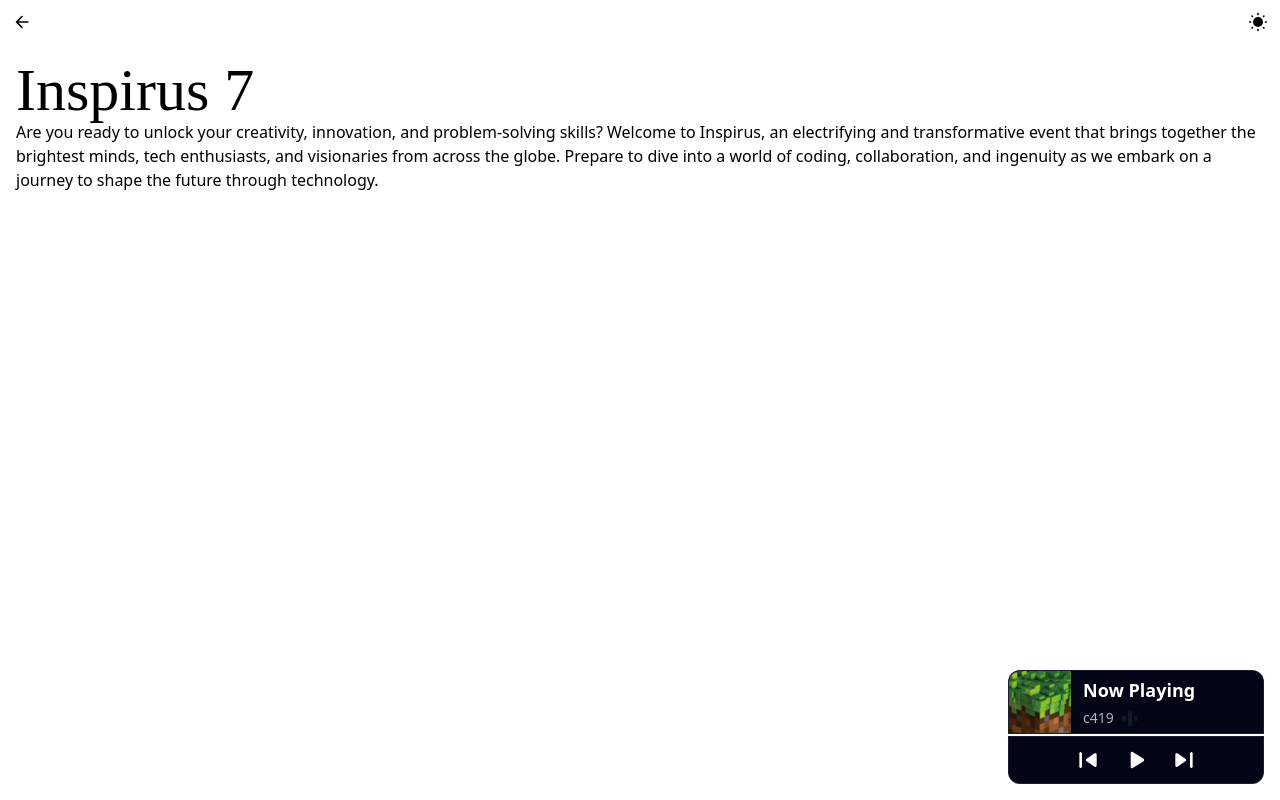
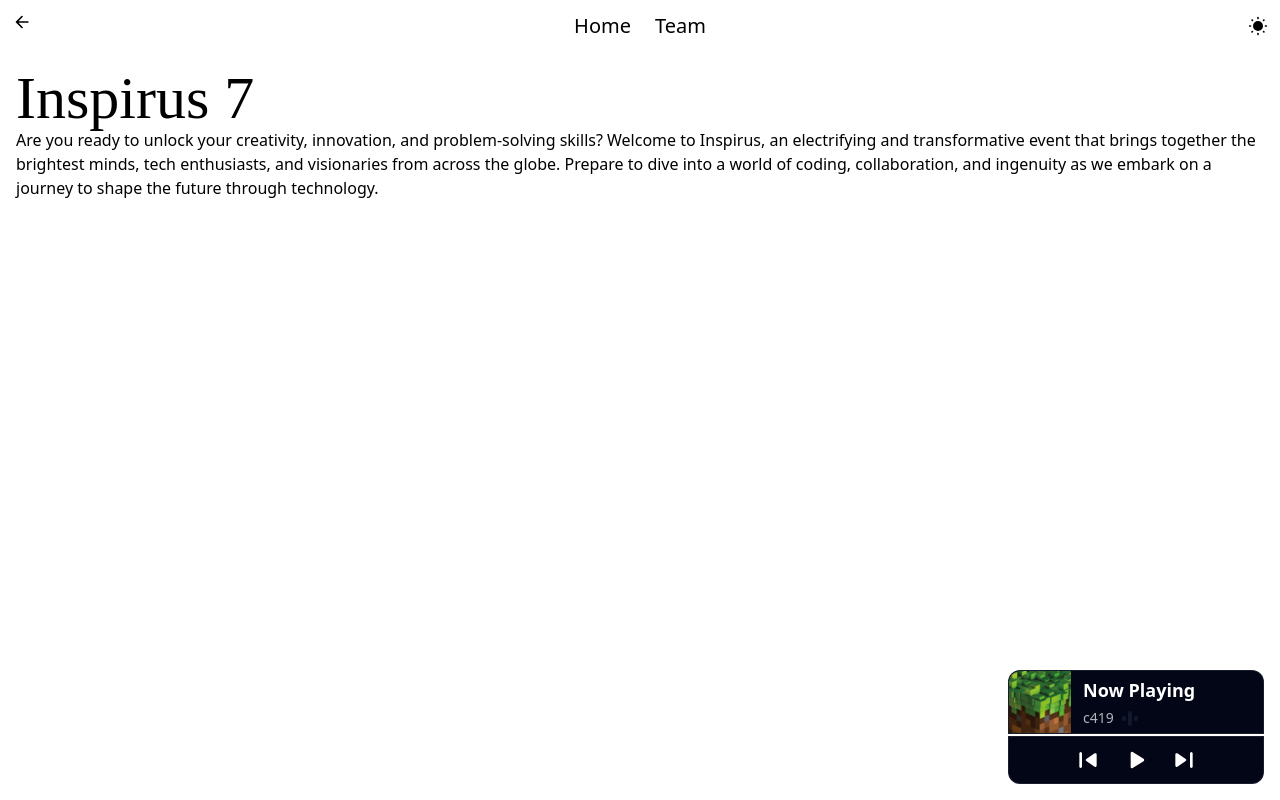
Before and after one commit to DonBoscoStudents/Inspirus-Website, a React (Vite) app in the folder inspirus/: page /Home in a window 1280 px wide. Shown: the top 800 px of the page. Built offline with nearby package versions, Linux system fonts and the light colour scheme.

Commit message:
Added Home And Team Routes

```diff
--- a/inspirus/src/components/navBar/app.jsx
+++ b/inspirus/src/components/navBar/app.jsx
@@ -24,9 +24,12 @@ function NavBar() {
 
       <Link to={-1}>
       <Back Size='20'/>
-
       </Link>
 
+      <div className='flex gap-6 text-xl'>
+        <Link to={'/Home'}>Home</Link>
+        <Link to={'/Team'}>Team</Link>
+      </div>
 
       <button onClick={ChangeColorMode}>
       <DarkMode Size='20' Mode={isDarkMode?'Dark':''}  />
--- a/inspirus/src/output.css
+++ b/inspirus/src/output.css
@@ -627,6 +627,10 @@ video {
   gap: 0.75rem;
 }
 
+.gap-6 {
+  gap: 1.5rem;
+}
+
 .gap-8 {
   gap: 2rem;
 }
@@ -708,6 +712,11 @@ video {
   font-family: Rubik;
 }
 
+.text-2xl {
+  font-size: 1.5rem;
+  line-height: 2rem;
+}
+
 .text-5xl {
   font-size: 3rem;
   line-height: 1;
@@ -734,6 +743,11 @@ video {
 .text-sm {
   font-size: 0.875rem;
   line-height: 1.25rem;
+}
+
+.text-xl {
+  font-size: 1.25rem;
+  line-height: 1.75rem;
 }
 
 .font-black {
@@ -831,3 +845,10 @@ video {
     line-height: 1;
   }
 }
+
+@media (min-width: 768px) {
+  .md\:text-xl {
+    font-size: 1.25rem;
+    line-height: 1.75rem;
+  }
+}
```
